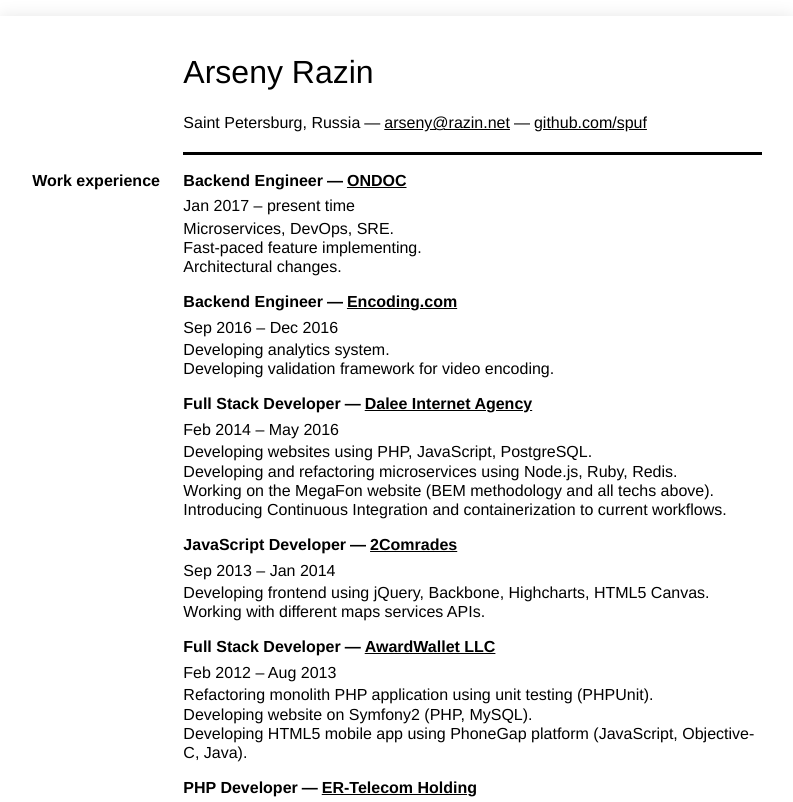
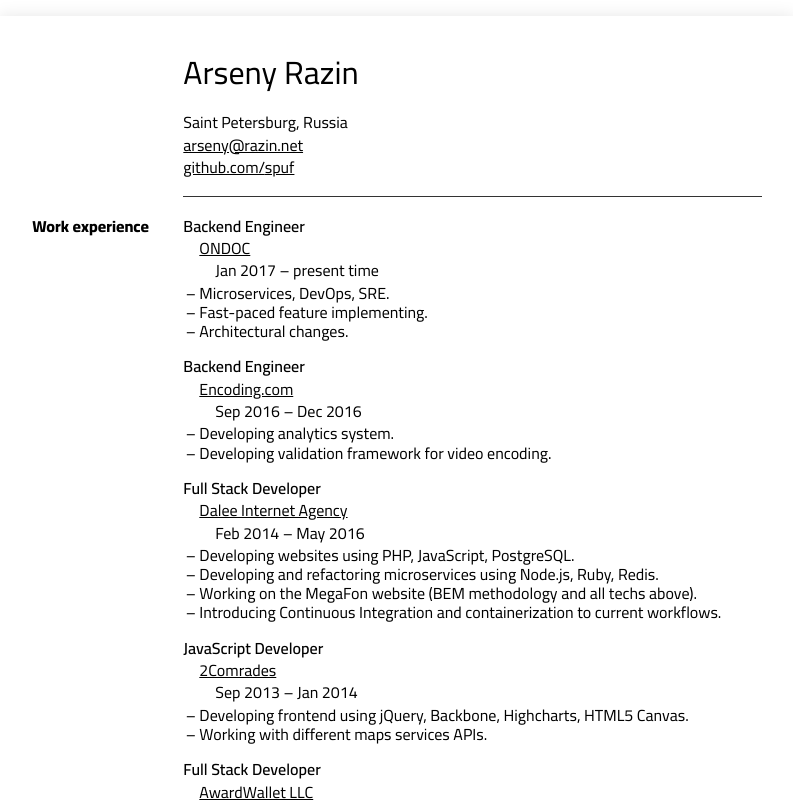
Before and after one commit to spuf/razin.net, a Next.js app: page /resume in a window 1280 px wide. Shown: the top 802 px of the page, without its empty margins (243-1036 px from the left). Built offline with nearby package versions, Linux system fonts and the light colour scheme.

Commit message:
rework resume design

```diff
--- a/pages/resume.tsx
+++ b/pages/resume.tsx
@@ -1,5 +1,6 @@
 import type { NextPage } from 'next'
 import Head from 'next/head'
+import Link from 'next/link'
 import styles from '../styles/Resume.module.css'
 import { DateTime } from 'luxon'
 
@@ -102,14 +103,17 @@
         <title>Resume - {resume.fullName}</title>
       </Head>
       <div className={styles.header}>
-        <h1>{resume.fullName}</h1> <div className={styles.contact}>{resume.location}</div>
-        <div className={styles.dash}> &mdash; </div>
+        <h1>
+          <Link href={'/'} prefetch={false}>
+            {resume.fullName}
+          </Link>
+        </h1>
+        <div className={styles.contact}>{resume.location}</div>
         <div className={styles.contact}>
           <a href={`mailto:${resume.email}`} target="_blank" rel="noreferrer">
             {resume.email}
           </a>
         </div>
-        <div className={styles.dash}> &mdash; </div>
         <div className={styles.contact}>
           <a href={`https://github.com/${resume.github}`} target="_blank" rel="noreferrer">
             github.com/{resume.github}
@@ -122,15 +126,12 @@
       <div className={styles.content}>
         {resume.workExperience.map((v) => (
           <div className={styles.block} key={v.start}>
-            <h3>
-              <div className={styles.contact}>{v.position}</div>
-              <div className={styles.dash}> &mdash; </div>
-              <div className={styles.contact}>
-                <a href={v.website} target="_blank" rel="noreferrer">
-                  {v.company}
-                </a>
-              </div>
-            </h3>
+            <h3>{v.position}</h3>
+            <div className={styles.company}>
+              <a href={v.website} target="_blank" rel="noreferrer">
+                {v.company}
+              </a>
+            </div>
             <div className={styles.dates}>
               {DateTime.fromISO(v.start).toFormat('LLL yyyy')} &ndash;{' '}
               {v.end ? DateTime.fromISO(v.end).toFormat('LLL yyyy') : 'present time'}
--- a/styles/Resume.module.css
+++ b/styles/Resume.module.css
@@ -1,5 +1,5 @@
 .container {
-  font-family: Helvetica, Arial, sans-serif;
+  /* font-family: Helvetica, Arial, sans-serif; */
   padding: 1rem 2rem;
   margin: 1rem auto;
 }
@@ -9,39 +9,43 @@
   font-weight: 400;
 }
 
+.container h1 a {
+  text-decoration: none;
+}
+
 .container h2 {
   font-size: 1rem;
   font-weight: 800;
-  margin: 0;
+  margin: 0.2rem 0;
   margin-bottom: 1rem;
 }
 
 .container h3 {
   font-size: 1rem;
   font-weight: 600;
-  margin: 0;
-  margin-bottom: 0.2rem;
+  margin: 0.2rem 0;
 }
 
 .container ul {
-  list-style-type: none;
-  padding-left: 0;
-  margin: 0;
+  list-style-type: '– ';
+  padding-left: 1rem;
+  margin: 0.2rem 0;
 }
 
 .header {
   grid-column-start: 2;
   padding-bottom: 1rem;
-  border-bottom: 0.2rem solid black;
+  border-bottom: 0.1rem solid rgba(0, 0, 0, 0.8);
   margin-bottom: 1rem;
 }
 
 .contact {
-  margin-bottom: 0.2rem;
+  margin: 0.2rem 0;
 }
 
-.dash {
-  display: none;
+.company {
+  padding-left: 1rem;
+  margin: 0.2rem 0;
 }
 
 .title {
@@ -51,11 +55,12 @@
 }
 
 .dates {
-  margin-bottom: 0.2rem;
+  padding-left: 2rem;
+  margin: 0.2rem 0;
 }
 
 .block {
-  margin: 0;
+  margin: 0.2rem 0;
   margin-bottom: 1rem;
 }
 
@@ -66,13 +71,17 @@
     grid-template: auto / 40mm 1fr;
     box-shadow: 0 0 1rem rgba(0, 0, 0, 0.1);
   }
-  .contact {
-    display: inline-block;
+}
+
+@media (prefers-color-scheme: dark) {
+  @media (min-width: 210mm) {
+    .container {
+      box-shadow: 0 0 1rem rgba(255, 255, 255, 0.3);
+    }
   }
-  .dash {
-    display: inline-block;
-    margin-left: 0.25rem;
-    margin-right: 0.25rem;
+
+  .header {
+    border-bottom: 0.1rem solid rgba(255, 255, 255, 0.8);
   }
 }
 
```
Also changed, not shown: 1 other file (tests, documents, lock files or other folders).
